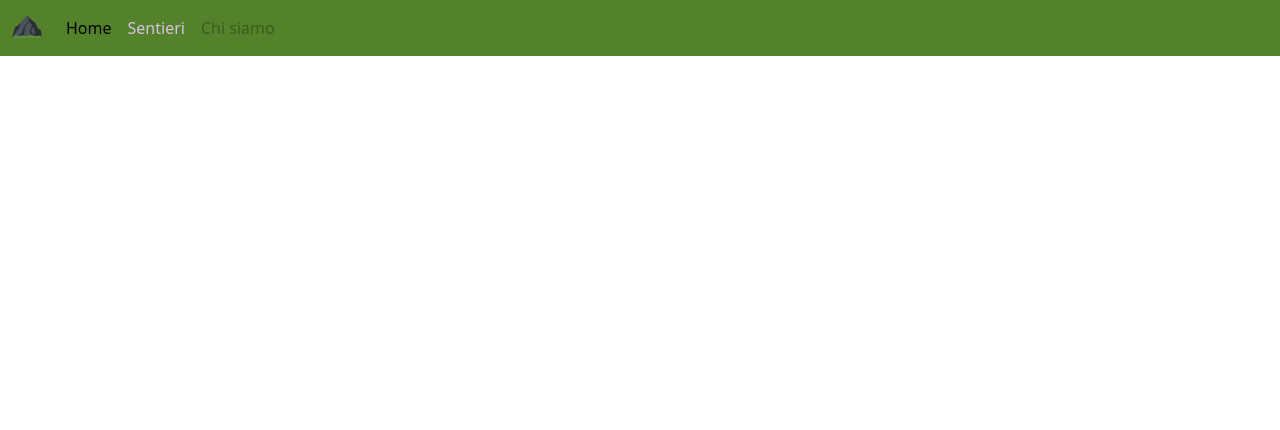
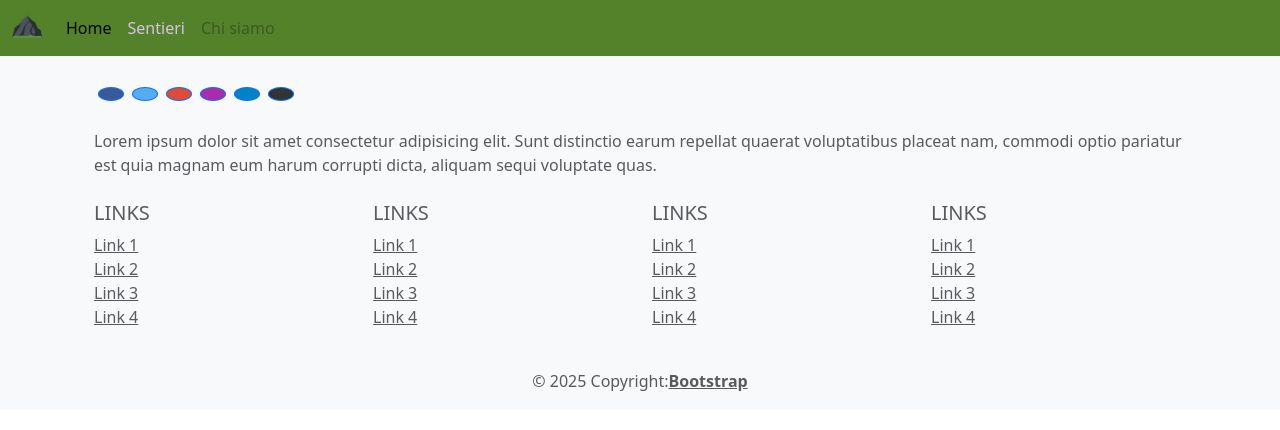
Before and after one commit to marzia-blasi/travel-journal-app, a React (Vite) app: page / in a window 1280 px wide. Shown: the top 430 px of the page. Built offline with nearby package versions, Linux system fonts and the light colour scheme.

Commit message:
add Footer

```diff
--- /dev/null
+++ b/src/components/Footer.jsx
@@ -0,0 +1,201 @@
+import { Link, NavLink } from "react-router-dom";
+
+export default function Footer() {
+  return (
+    <>
+      {/* Footer */}
+      <footer className="text-center text-lg-start bg-light text-muted">
+        {/* Container */}
+        <div className="container p-4">
+          {/* Social media */}
+          <section className="mb-4">
+            {/* Facebook */}
+            <a
+              className="btn btn-primary rounded-circle m-1"
+              style={{ backgroundColor: "#3b5998" }}
+              href="#!"
+              role="button"
+            >
+              <i className="fab fa-facebook-f" />
+            </a>
+            {/* Twitter */}
+            <a
+              className="btn btn-primary rounded-circle m-1"
+              style={{ backgroundColor: "#55acee" }}
+              href="#!"
+              role="button"
+            >
+              <i className="fab fa-twitter" />
+            </a>
+            {/* Google */}
+            <a
+              className="btn btn-primary rounded-circle m-1"
+              style={{ backgroundColor: "#dd4b39" }}
+              href="#!"
+              role="button"
+            >
+              <i className="fab fa-google" />
+            </a>
+            {/* Instagram */}
+            <a
+              className="btn btn-primary rounded-circle m-1"
+              style={{ backgroundColor: "#ac2bac" }}
+              href="#!"
+              role="button"
+            >
+              <i className="fab fa-instagram" />
+            </a>
+            {/* Linkedin */}
+            <a
+              className="btn btn-primary rounded-circle m-1"
+              style={{ backgroundColor: "#0082ca" }}
+              href="#!"
+              role="button"
+            >
+              <i className="fab fa-linkedin-in" />
+            </a>
+            {/* Github */}
+            <a
+              className="btn btn-primary rounded-circle m-1"
+              style={{ backgroundColor: "#333333" }}
+              href="#!"
+              role="button"
+            >
+              <i className="fab fa-github" />
+            </a>
+          </section>
+          {/* Social media */}
+          {/* Text */}
+          <section className="mb-4">
+            <p>
+              Lorem ipsum dolor sit amet consectetur adipisicing elit. Sunt
+              distinctio earum repellat quaerat voluptatibus placeat nam,
+              commodi optio pariatur est quia magnam eum harum corrupti dicta,
+              aliquam sequi voluptate quas.
+            </p>
+          </section>
+          {/* Text */}
+          {/* Links */}
+          <section>
+            <div className="row">
+              {/* Column */}
+              <div className="col-lg-3 col-md-6 mb-4 mb-md-0">
+                <h5 className="text-uppercase">Links</h5>
+                <ul className="list-unstyled mb-0">
+                  <li>
+                    <a href="#!" className="text-reset">
+                      Link 1
+                    </a>
+                  </li>
+                  <li>
+                    <a href="#!" className="text-reset">
+                      Link 2
+                    </a>
+                  </li>
+                  <li>
+                    <a href="#!" className="text-reset">
+                      Link 3
+                    </a>
+                  </li>
+                  <li>
+                    <a href="#!" className="text-reset">
+                      Link 4
+                    </a>
+                  </li>
+                </ul>
+              </div>
+              {/* Column */}
+              {/* Ripeti le altre colonne se servono */}
+              <div className="col-lg-3 col-md-6 mb-4 mb-md-0">
+                <h5 className="text-uppercase">Links</h5>
+                <ul className="list-unstyled mb-0">
+                  <li>
+                    <a href="#!" className="text-reset">
+                      Link 1
+                    </a>
+                  </li>
+                  <li>
+                    <a href="#!" className="text-reset">
+                      Link 2
+                    </a>
+                  </li>
+                  <li>
+                    <a href="#!" className="text-reset">
+                      Link 3
+                    </a>
+                  </li>
+                  <li>
+                    <a href="#!" className="text-reset">
+                      Link 4
+                    </a>
+                  </li>
+                </ul>
+              </div>
+              <div className="col-lg-3 col-md-6 mb-4 mb-md-0">
+                <h5 className="text-uppercase">Links</h5>
+                <ul className="list-unstyled mb-0">
+                  <li>
+                    <a href="#!" className="text-reset">
+                      Link 1
+                    </a>
+                  </li>
+                  <li>
+                    <a href="#!" className="text-reset">
+                      Link 2
+                    </a>
+                  </li>
+                  <li>
+                    <a href="#!" className="text-reset">
+                      Link 3
+                    </a>
+                  </li>
+                  <li>
+                    <a href="#!" className="text-reset">
+                      Link 4
+                    </a>
+                  </li>
+                </ul>
+              </div>
+              <div className="col-lg-3 col-md-6 mb-4 mb-md-0">
+                <h5 className="text-uppercase">Links</h5>
+                <ul className="list-unstyled mb-0">
+                  <li>
+                    <a href="#!" className="text-reset">
+                      Link 1
+                    </a>
+                  </li>
+                  <li>
+                    <a href="#!" className="text-reset">
+                      Link 2
+                    </a>
+                  </li>
+                  <li>
+                    <a href="#!" className="text-reset">
+                      Link 3
+                    </a>
+                  </li>
+                  <li>
+                    <a href="#!" className="text-reset">
+                      Link 4
+                    </a>
+                  </li>
+                </ul>
+              </div>
+            </div>
+          </section>
+          {/* Links */}
+        </div>
+        {/* Container */}
+        {/* Copyright */}
+        <div className="text-center p-3 bg-body-tertiary">
+          © 2025 Copyright:
+          <a className="text-reset fw-bold" href="https://getbootstrap.com/">
+            Bootstrap
+          </a>
+        </div>
+        {/* Copyright */}
+      </footer>
+      {/* Footer */}
+    </>
+  );
+}
--- a/src/layouts/DefaultLayout.jsx
+++ b/src/layouts/DefaultLayout.jsx
@@ -1,13 +1,15 @@
 import { Outlet } from "react-router-dom";
 
+//Components
 import Header from "../components/Header";
+import Footer from "../components/Footer";
 
 export default function DefaultLayout() {
   return (
     <>
       <Header />
-
       <Outlet />
+      <Footer />
     </>
   );
 }
```
